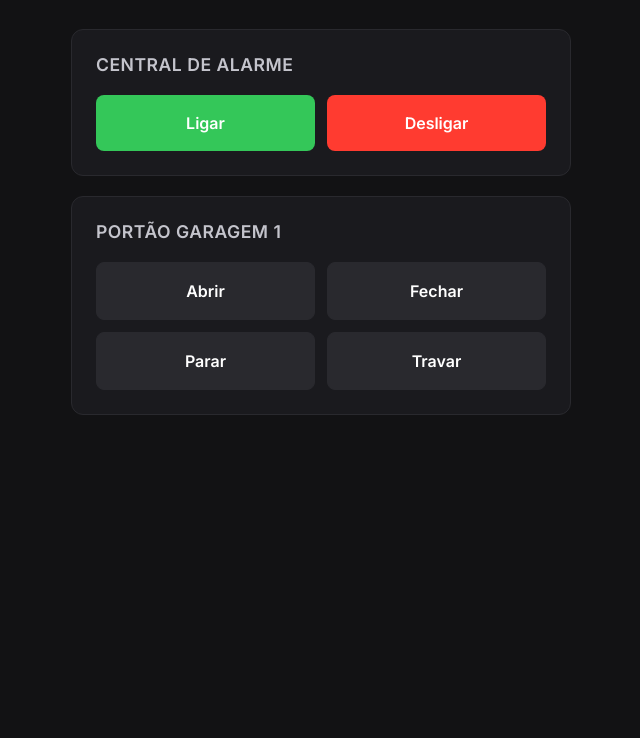
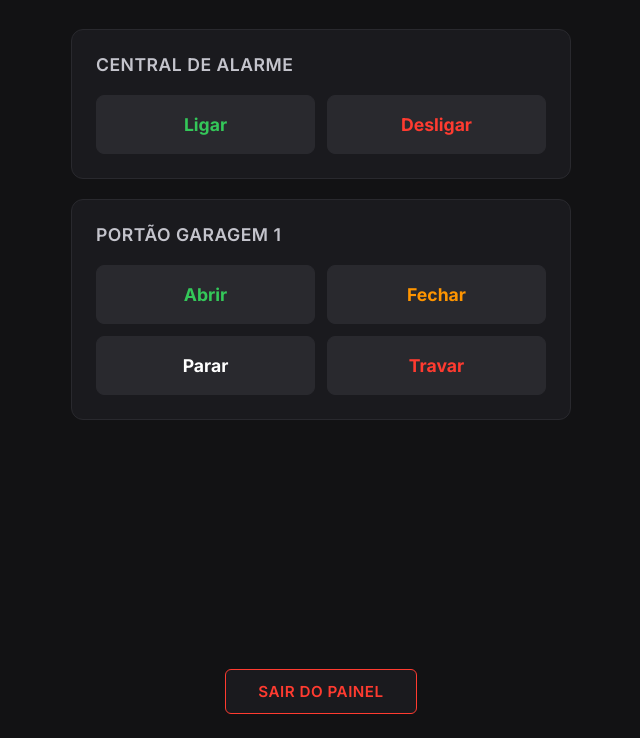
Before and after one commit to Seupaulo/tuya, a website: page index.html in a window 1280 px wide. Shown: the part 62-800 px from the top of the page, without its empty margins (319-959 px from the left). Drawn offline with Linux system fonts and the light colour scheme.

Commit message:
Update index.html

```diff
--- a/index.html
+++ b/index.html
@@ -14,6 +14,7 @@
             --primary-blue: #007aff;
             --danger-red: #ff3b30;
             --success-green: #34c759;
+            --warning-orange: #ff9500;
             --border-color: #29292e;
         }
 
@@ -33,6 +34,14 @@
             flex-direction: column;
             align-items: center;
             padding: 24px;
+            justify-content: space-between;
+        }
+
+        .main-content {
+            width: 100%;
+            display: flex;
+            flex-direction: column;
+            align-items: center;
         }
 
         header {
@@ -88,15 +97,15 @@
         }
 
         button {
-            font-size: 1rem;
-            font-weight: 600;
+            font-size: 1.1rem;
+            font-weight: 700;
             padding: 18px;
             border: none;
             border-radius: 8px;
             cursor: pointer;
             transition: background 0.2s, transform 0.1s;
             background-color: #29292e;
-            color: var(--text-main);
+            border: 1px solid var(--border-color);
             -webkit-tap-highlight-color: transparent;
         }
 
@@ -104,15 +113,40 @@
             transform: scale(0.98);
         }
 
-        /* Cores limpas e de alta visibilidade */
-        .btn-on { background-color: var(--success-green); }
-        .btn-on:hover { background-color: #2da94c; }
+        /* Cores de fonte baseadas no senso comum e alta legibilidade */
+        .color-green { color: var(--success-green); }
+        .color-red { color: var(--danger-red); }
+        .color-orange { color: var(--warning-orange); }
+        .color-gray { color: var(--text-main); }
 
-        .btn-off { background-color: var(--danger-red); }
-        .btn-off:hover { background-color: #d63128; }
+        button:hover {
+            background-color: #323238;
+            border-color: #7c7c8a;
+        }
 
-        .btn-action { background-color: #29292e; border: 1px solid var(--border-color); }
-        .btn-action:hover { background-color: #323238; border-color: #7c7c8a; }
+        /* Rodapé com botão Sair */
+        footer {
+            margin-top: 40px;
+            width: 100%;
+            display: flex;
+            justify-content: center;
+        }
+
+        .btn-sair {
+            background-color: #1a1a1e;
+            border: 1px solid var(--danger-red);
+            color: var(--danger-red);
+            font-size: 0.95rem;
+            font-weight: 600;
+            padding: 12px 32px;
+            border-radius: 6px;
+            text-transform: uppercase;
+            letter-spacing: 0.5px;
+        }
+        .btn-sair:hover {
+            background-color: rgba(255, 59, 48, 0.1);
+            border-color: var(--danger-red);
+        }
 
         /* Modal de Senha Clean */
         .modal {
@@ -175,6 +209,7 @@
             border-radius: 8px;
             background-color: #202024;
             border: 1px solid transparent;
+            color: var(--text-main);
         }
         .pin-btn:active { background-color: #29292e; }
 
@@ -197,38 +232,49 @@
 
         /* Responsividade para telas de Multimídia de carro (Landscape) */
         @media (min-width: 768px) or (orientation: landscape) and (max-height: 600px) {
-            body { padding: 32px 24px; }
+            body { padding: 24px; }
             .container { max-width: 900px; grid-template-columns: 1fr 1fr; display: grid; gap: 24px; }
-            header { max-width: 900px; grid-column: span 2; margin-bottom: 16px; }
+            header { max-width: 900px; grid-column: span 2; margin-bottom: 8px; }
+            footer { margin-top: 24px; }
         }
     </style>
 </head>
 <body>
 
+    <div class="main-content">
         <header>
             <h1>Home Control<span>V2.0</span></h1>
         </header>
 
         <div class="container">
+            <!-- CARD DO ALARME -->
             <div class="card">
                 <h2>Central de Alarme</h2>
                 <div class="btn-group">
-                <button class="btn-on" onclick="verificarSenha('alarme', 'ligar')">Ligar</button>
-                <button class="btn-off" onclick="verificarSenha('alarme', 'desligar')">Desligar</button>
+                    <button class="color-green" onclick="solicitarAcao('alarme', 'ligar', 'Deseja LIGAR o Alarme?')">Ligar</button>
+                    <button class="color-red" onclick="solicitarAcao('alarme', 'desligar')">Desligar</button>
                 </div>
             </div>
 
+            <!-- CARD DO PORTÃO DA GARAGEM 1 -->
             <div class="card">
                 <h2>Portão Garagem 1</h2>
                 <div class="btn-group">
-                <button class="btn-action" onclick="verificarSenha('portao', 'abrir')">Abrir</button>
-                <button class="btn-action" onclick="sendCommand('portao', 'fechar')">Fechar</button>
-                <button class="btn-action" onclick="sendCommand('portao', 'parar')">Parar</button>
-                <button class="btn-action" onclick="sendCommand('portao', 'travar')">Travar</button>
+                    <button class="color-green" onclick="solicitarAcao('portao', 'abrir')">Abrir</button>
+                    <button class="color-orange" onclick="solicitarAcao('portao', 'fechar', 'Deseja FECHAR o Portão?')">Fechar</button>
+                    <button class="color-gray" onclick="solicitarAcao('portao', 'parar', 'Deseja PARAR o Portão?')">Parar</button>
+                    <button class="color-red" onclick="solicitarAcao('portao', 'travar', 'Deseja TRAVAR o Portão?')">Travar</button>
+                </div>
             </div>
         </div>
     </div>
 
+    <!-- BOTÃO CENTRALIZADO PARA SAIR -->
+    <footer>
+        <button class="btn-sair" onclick="sairDoPainel()">Sair do Painel</button>
+    </footer>
+
+    <!-- MODAL DE SENHA -->
     <div id="pinModal" class="modal">
         <div class="pin-container">
             <div class="pin-title">Digite o PIN de Acesso</div>
@@ -254,26 +300,30 @@
     </div>
 
     <script>
-        // ==========================================
-        // ALTERE SUA SENHA DE 4 DÍGITOS AQUI ABAIXO
-        // ==========================================
-        const PIN_CORRETO = "1234";
+        const PIN_CORRETO = "1234"; // Mude sua senha de 4 dígitos aqui
 
         let pinAtual = "";
         let acaoPendente = null;
 
-        function verificarSenha(target, action) {
-            // Ações livres de senha
-            if ((target === 'alarme' && action === 'ligar') || (target === 'portao' && action !== 'abrir')) {
-                sendCommand(target, action);
-                return;
-            }
-
-            // Requer senha (desarmar alarme ou abrir portão)
+        // Gerencia se a ação precisa de senha ou apenas de um pop-up de confirmação
+        function solicitarAcao(target, action, mensagemConfirmacao = null) {
+            // Caso 1: Ações críticas que exigem digitação de senha
+            if ((target === 'alarme' && action === 'desligar') || (target === 'portao' && action === 'abrir')) {
                 acaoPendente = { target, action };
                 pinAtual = "";
                 document.getElementById("pinDisplay").innerText = "";
                 document.getElementById("pinModal").style.display = "flex";
+                return;
+            }
+
+            // Caso 2: Ações normais que pedem apenas confirmação Sim/Não
+            if (mensagemConfirmacao) {
+                if (confirm(mensagemConfirmacao)) {
+                    sendCommand(target, action);
+                }
+            } else {
+                sendCommand(target, action);
+            }
         }
 
         function pressNum(num) {
@@ -294,7 +344,6 @@
             acaoPendente = null;
         }
 
-        // Função chamada ao clicar no botão maior de Confirmar
         function validarPin() {
             if (pinAtual === PIN_CORRETO) {
                 fecharModal();
@@ -305,6 +354,14 @@
                 alert("Senha Incorreta!");
                 limparPin();
             }
+        }
+
+        function sairDoPainel() {
+            // Tenta fechar a aba atual. Nota: navegadores só permitem fechar abas abertas via script,
+            // mas funciona como um ótimo atalho de encerramento em vários sistemas embarcados/multimídias.
+            window.close();
+            // Alternativa caso a janela principal não feche: limpa o histórico ou volta
+            setTimeout(() => { window.history.back(); }, 300);
         }
 
         async function sendCommand(target, action) {
```
Lines whose indentation alone changed are shown as unchanged.
